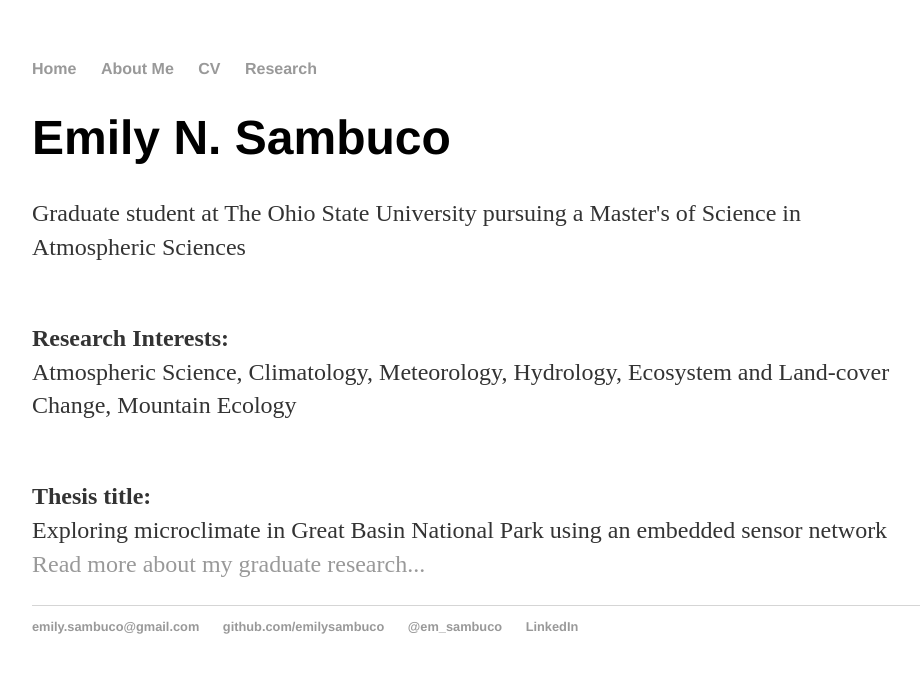
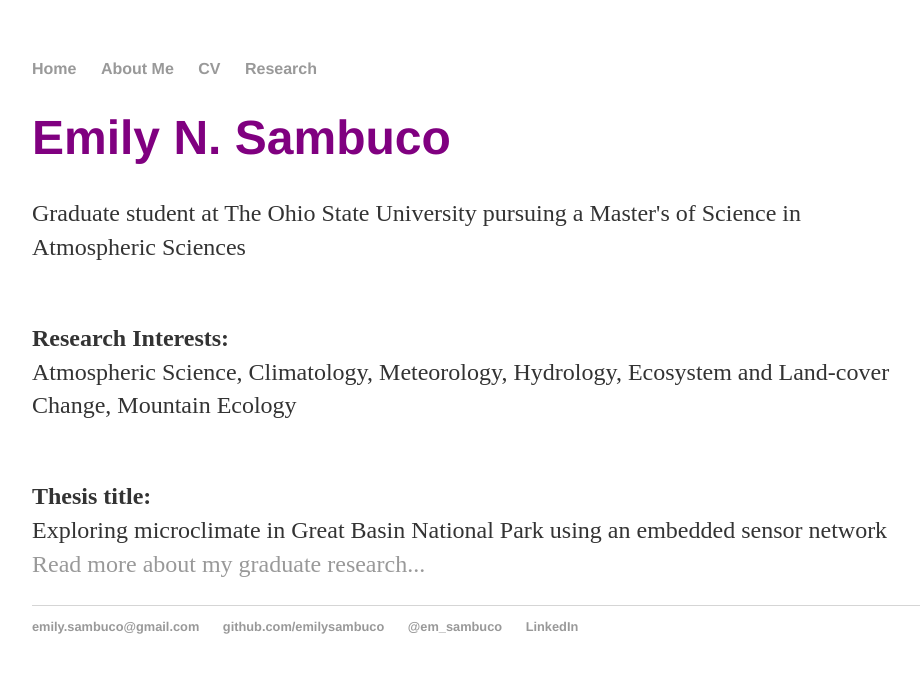
Before and after one commit to emilysambuco/PersonalWebsite, a Jekyll site: the page built from index.html, in a window 1280 px wide. Shown: the top 673 px of the page, without its empty margins (160-1080 px from the left). Built offline with Jekyll 4.4.1, drawn with Linux system fonts in a browser that asks for light colours.

Commit message:
Update index.html

```diff
--- a/index.html
+++ b/index.html
@@ -3,7 +3,7 @@ layout: default
 title: Emily N. Sambuco
 ---
 <div class="blurb">
-	<h1>Emily N. Sambuco</h1>
+	<h1 style="color:purple;">Emily N. Sambuco</h1>
 	<p>Graduate student at The Ohio State University pursuing a Master's of Science in Atmospheric Sciences
 	<p>
 		<br><b>Research Interests:</b>
```
